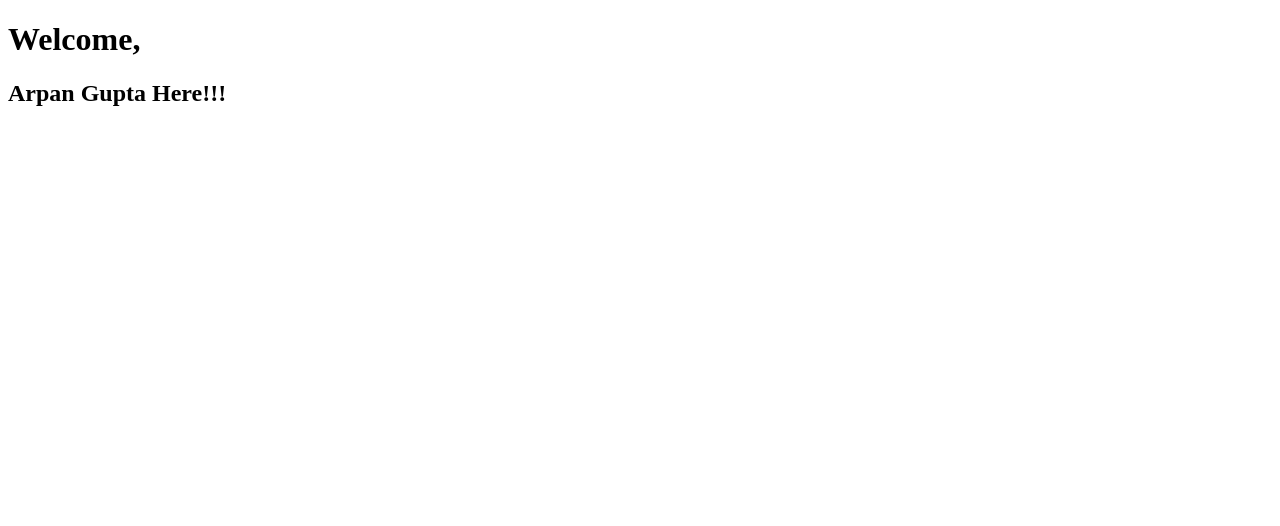
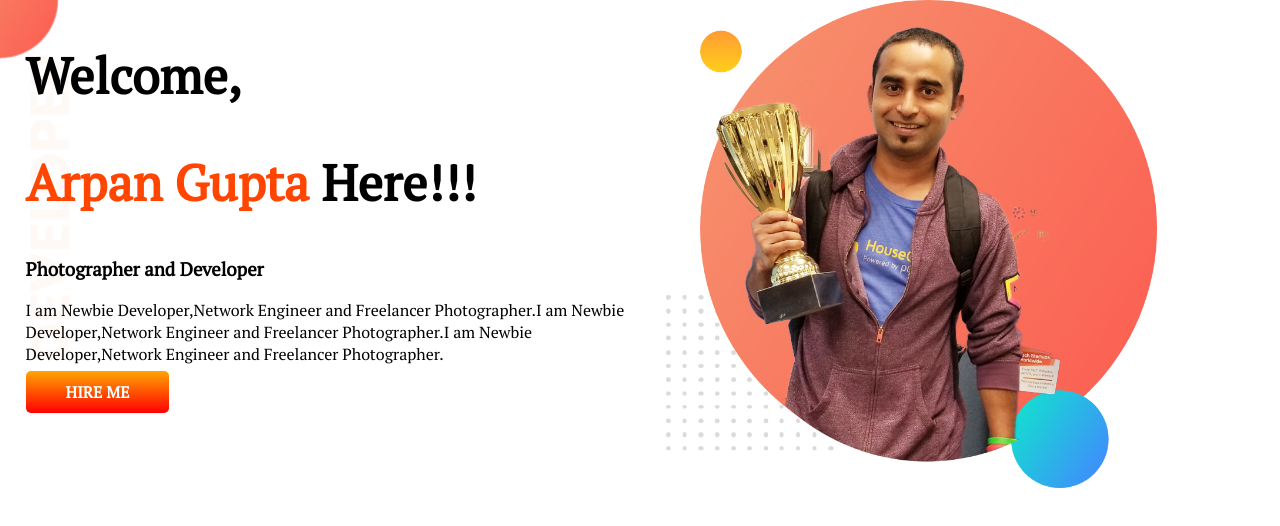
Before and after one commit to arpangupta555/my-first-project, a plain HTML site: page index.html in a window 1280 px wide. Drawn offline with Linux system fonts and the light colour scheme.

Commit message:
my-portfoo

```diff
--- a/index.html
+++ b/index.html
@@ -1,16 +1,34 @@
 <!DOCTYPE html>
 <html lang="en">
+
 <head>
     <meta charset="UTF-8">
     <meta http-equiv="X-UA-Compatible" content="IE=edge">
     <meta name="viewport" content="width=device-width, initial-scale=1.0">
     <title>Personal Portfolio</title>
-   <link rel="stylesheet" href="style.css">
+    <link rel="preconnect" href="https://fonts.googleapis.com">
+    <link rel="preconnect" href="https://fonts.gstatic.com" crossorigin>
+    <link href="https://fonts.googleapis.com/css2?family=PT+Serif&display=swap" rel="stylesheet">
+    <link rel="stylesheet" href="style.css">
 
 </head>
+
 <body>
-    <h1>Welcome,</h1>
-    <h2> Arpan Gupta Here!!!</h2>
+    <section class="top-banner">
+        <div class="half-width">
+            <h1>Welcome,</h1>
+            <h1> <span class="orange-red"> Arpan Gupta </span> Here!!! </h1>
+            <h3>Photographer and Developer</h3>
+            <p> I am Newbie Developer,Network Engineer and Freelancer Photographer.I am Newbie Developer,Network
+                Engineer and Freelancer Photographer.I am Newbie Developer,Network Engineer and Freelancer
+                Photographer.
+            </p>
+            <a class="link-button" target="_blank" href="http://www.linkedin.com/feed/"> HIRE ME </a>
+        </div>
+        <div class="half-width">
+            <img src="images/jhankar.png" alt="">
+        </div>
+    </section>
+</body>
 
-</body>
 </html>
--- a/style.css
+++ b/style.css
@@ -0,0 +1,42 @@
+body {
+    font-family: 'PT Serif', serif;
+    margin: 0%;
+}
+
+h1 {
+    font-size: 50px;
+
+}
+
+.orange-red {
+    color: orangered;
+
+}
+
+section {
+    display: flex;
+}
+
+.half-width {
+    width: 70%;
+    padding-left: 2%;
+}
+
+.half-width img {
+    width: 80%;
+}
+
+.link-button {
+    text-decoration: none;
+    background-image: linear-gradient(orange, red);
+    padding: 10px 40px;
+    font-weight: 700;
+    color: azure;
+    border-radius: 5px;
+
+}
+
+.top-banner {
+    background-image: url(images/top-banner.png);
+    background-repeat: no-repeat;
+}
```
